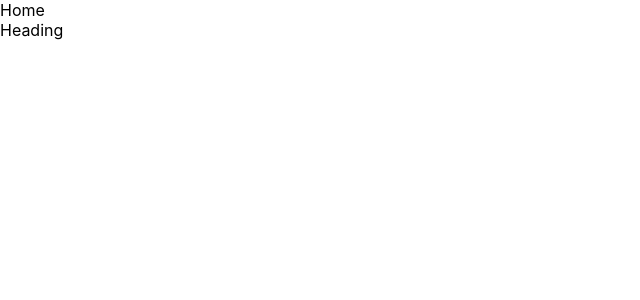
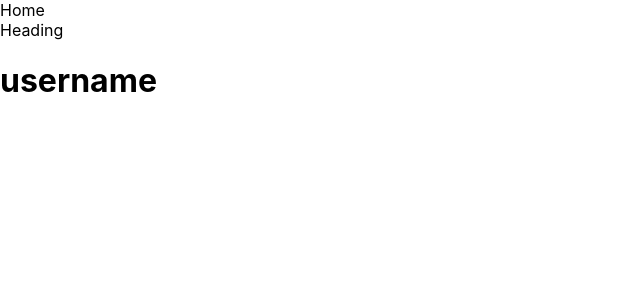
Before and after one commit to rakshitabalikai/ourinsta, a React (Create React App) app: page / in a window 1280 px wide. Shown: the top 300 px of the page, without its empty margins (0-640 px from the left). Built offline with nearby package versions, Linux system fonts and the light colour scheme.

Commit message:
some changes

```diff
--- a/src/components/pages/Login.js
+++ b/src/components/pages/Login.js
@@ -4,7 +4,9 @@ function Login(){
     return(
         <div>
             <div>
-                <div>Heading</div>
+                <div>Heading
+                    <h1> username</h1>
+                </div>
             </div>
         </div>
 
```
